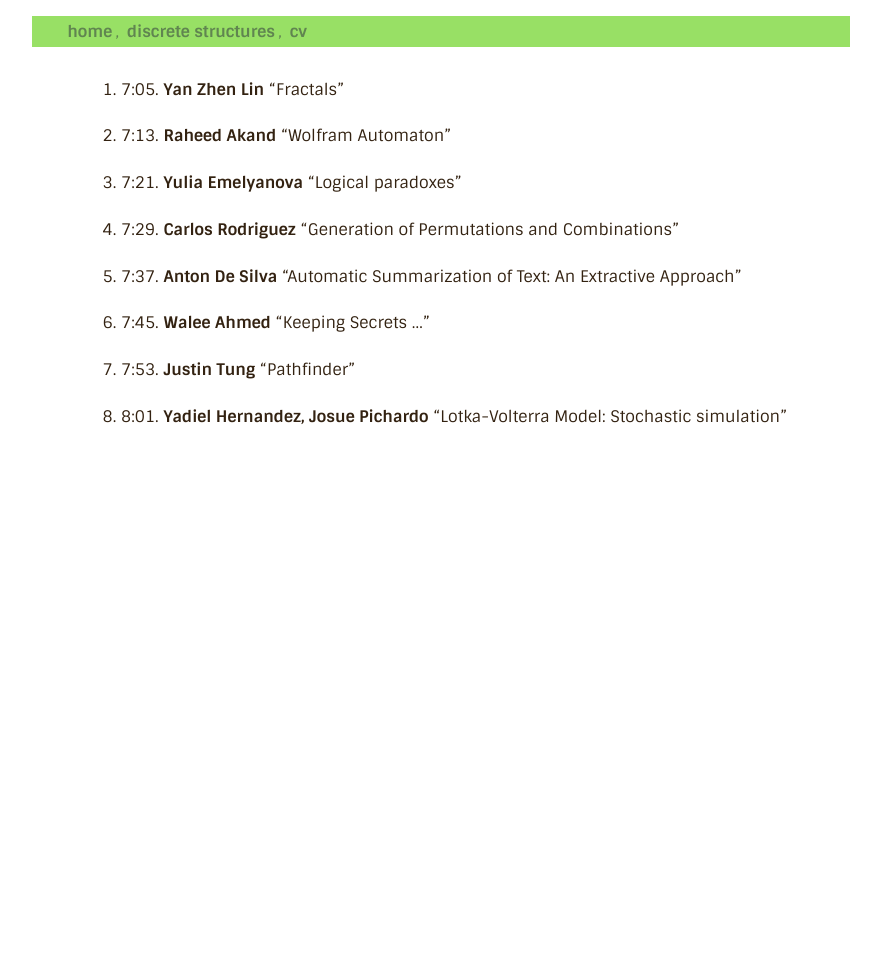
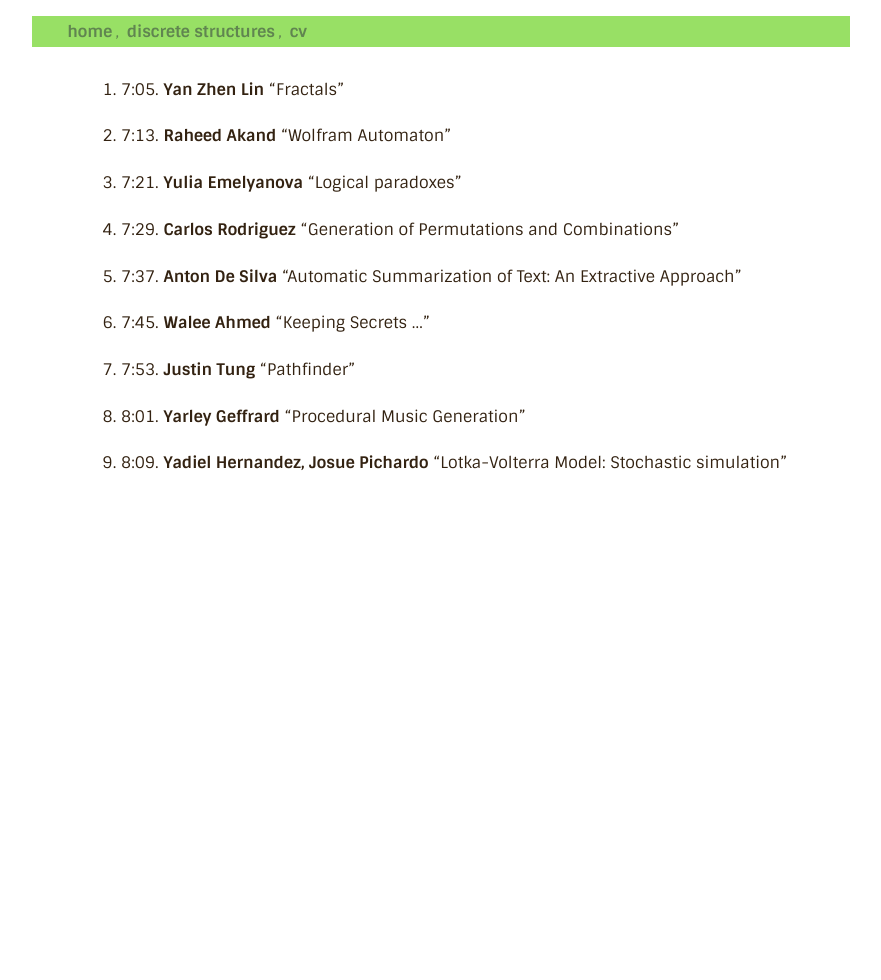
Before and after one commit to a-nikolaev/a-nikolaev.github.io, a Jekyll site: the page built from ds/presentation.markdown, in a window 1280 px wide. Shown: the whole page, without its empty margins (199-1080 px from the left). Built offline with Jekyll 4.4.1, drawn with Linux system fonts in a browser that asks for light colours; Markdown is read by kramdown in place of the engine named in the settings.

Commit message:
schedule

```diff
--- a/ds/presentation.markdown
+++ b/ds/presentation.markdown
@@ -17,4 +17,6 @@ title: Projects Presentation
 
 1. 7:53. **Justin Tung** "Pathfinder"
 
-1. 8:01. **Yadiel Hernandez, Josue Pichardo** "Lotka-Volterra Model: Stochastic simulation"
+1. 8:01. **Yarley Geffrard** "Procedural Music Generation"
+
+1. 8:09. **Yadiel Hernandez, Josue Pichardo** "Lotka-Volterra Model: Stochastic simulation"
```
